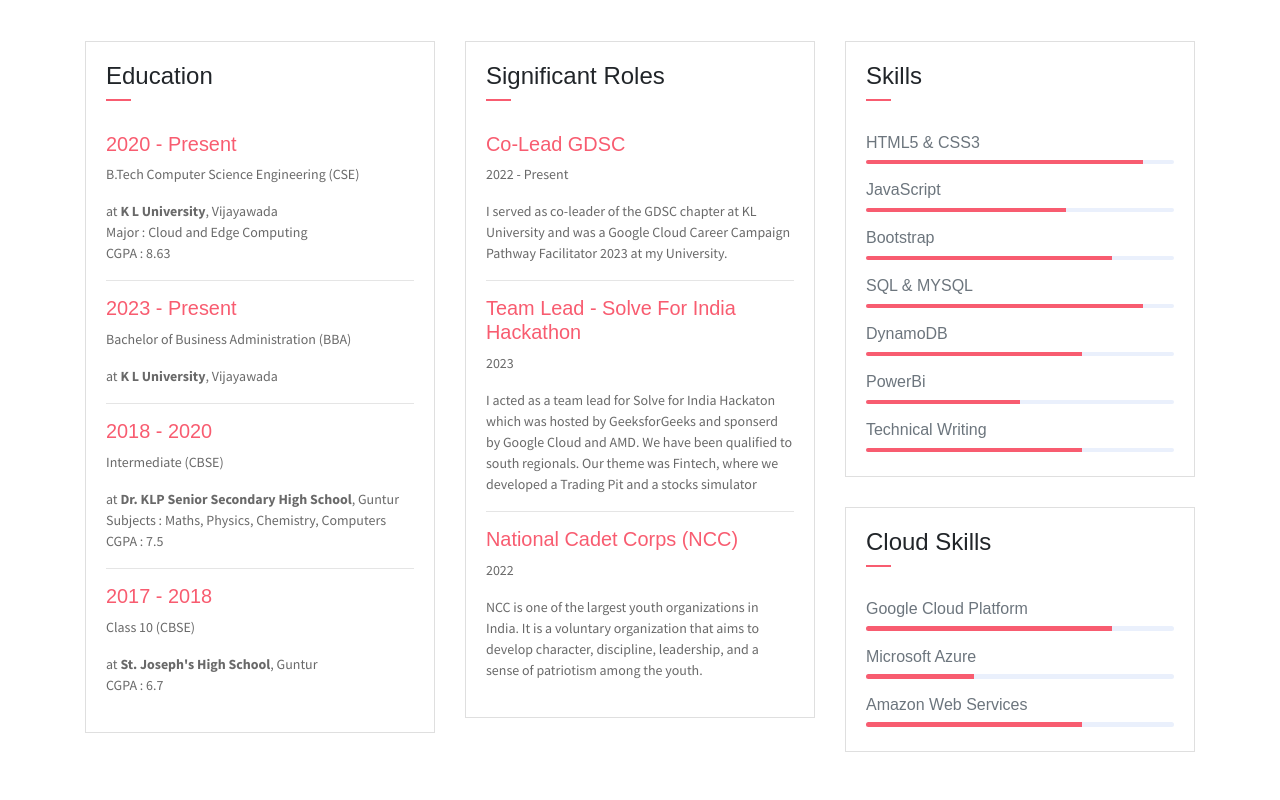
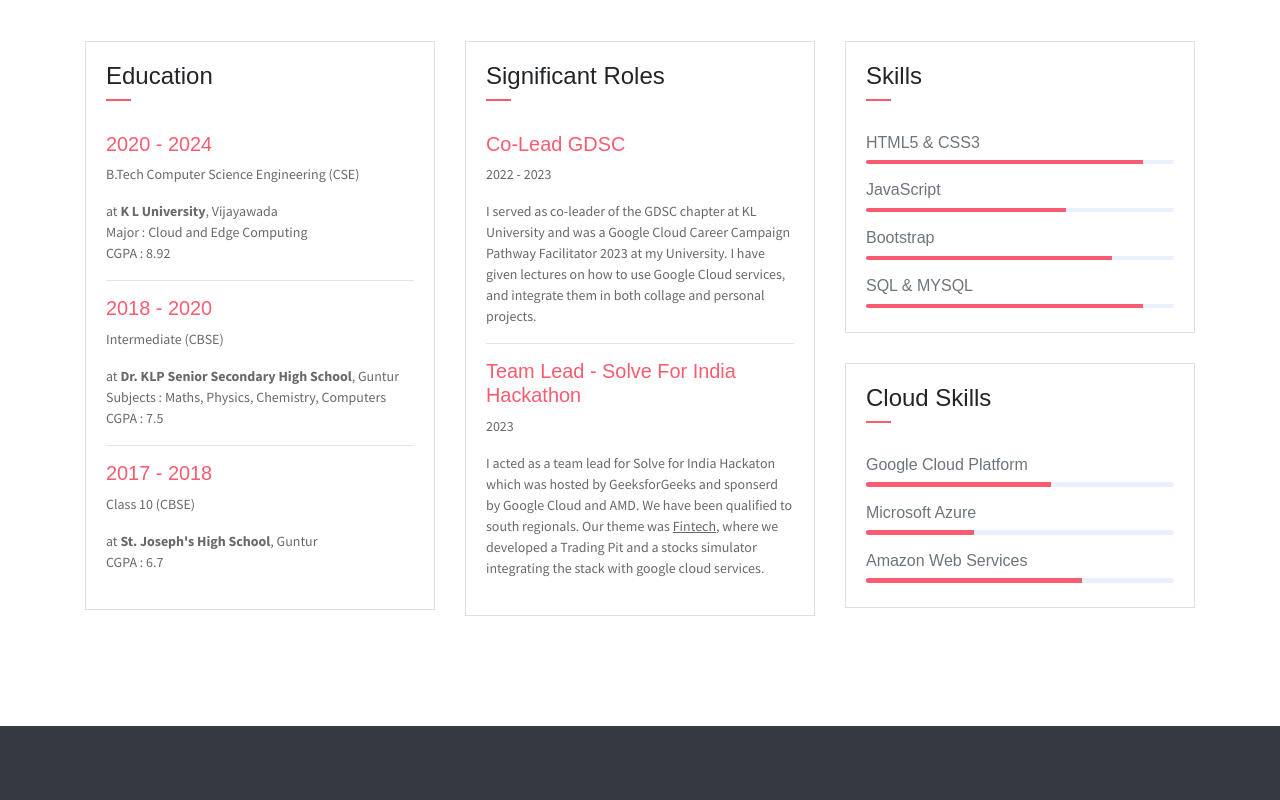
Before and after one commit to Asish-15/Portfolio, a website: page public_html/index.html in a window 1280 px wide. Shown: the part 1360-2160 px from the top of the page. Drawn offline with Linux system fonts and the light colour scheme; some packages are replaced by stand-ins of ours.

Commit message:
first commit

```diff
--- a/gulpfile.js
+++ b/gulpfile.js
@@ -49,7 +49,7 @@
 gulp.task('css', function() {
     return gulp.src(paths.src.css)
     .pipe(cleanCSS({compatibility: 'ie8'}))
-    .pipe(concat('johndoe.css'))
+    .pipe(concat('asish.css'))
     .pipe(rename({ suffix: '.min' }))
     .pipe(gulp.dest(paths.dist.css))
 });
@@ -58,7 +58,7 @@
 gulp.task('js', function() {
     return gulp.src(paths.src.js)
     .pipe(uglify())
-    .pipe(concat('johndoe.js'))
+    .pipe(concat('asish.js'))
     .pipe(rename({ suffix: '.min' }))
     .pipe(gulp.dest(paths.dist.js))
     .pipe(browserSync.stream());
--- a/package.json
+++ b/package.json
@@ -1,9 +1,8 @@
 {
-  "name": "John_Doe",
+  "name": "Asish Tony Mulaguri",
   "version": "1.5.0",
-  "description": "An elegant responsive bootstrap 4.x theme.",
+  "description": "Personal portfolio Website",
   "main": "gulpfile.js",
-  "author": "DevCRUD",
   "scripts": {
     "start": "gulp"
   },
--- a/public_html/index.html
+++ b/public_html/index.html
@@ -7,7 +7,7 @@
     <title>MULAGURI ASISH TONY</title>
     <!-- font icons -->
     <link rel="stylesheet" href="assets/vendors/themify-icons/css/themify-icons.css">
-    <!-- Bootstrap + JohnDoe main styles -->
+    <!-- Bootstrap + Asish main styles -->
 	<link rel="stylesheet" href="assets/css/asish.css">
     <link rel="stylesheet" href="https://cdnjs.cloudflare.com/ajax/libs/font-awesome/5.15.3/css/all.min.css" integrity="sha512-QLJFwO/J8fukS1Ibg+TX5v5K5SV0JuplF+5URlZStvH6Jh8a+feI2GekFFyv5a5f5n5n5e5ZIa5zKlmFw/cHfQ==" crossorigin="anonymous" />
 
@@ -55,6 +55,9 @@
                     <li class="nav-item">
                         <a href="#resume" class="nav-link">Resume</a>
                     </li>
+                    <li class="nav-item">
+                        <a href="#service" class="nav-link">Services</a>
+                    </li>
                 </ul>
                 <ul class="navbar-nav brand">
                     <img src="assets/imgs/me2.jpg" alt="my image" class="brand-img">
@@ -65,8 +68,13 @@
                 </ul>
                 <ul class="navbar-nav ml-auto">
                     <li class="nav-item">
+                        <a href="#projects" class="nav-link">Projects</a>
+                    </li>
+
+                    <li class="nav-item">
                         <a href="#portfolio" class="nav-link">Certifications</a>
                     </li>
+
                     <li class="nav-item">
                         <a href="#blog" class="nav-link">Blog</a>
                     </li>
@@ -152,17 +160,13 @@
                             </div>
                         </div>
                         <div class="card-body">
-                            <h6 class="title text-danger">2020 - Present</h6>
+                            <h6 class="title text-danger">2020 - 2024</h6>
                             <P>B.Tech Computer Science Engineering (CSE)</P>
                             <P class="subtitle">at <strong>K L University</strong>, Vijayawada <br>
                                 Major : Cloud and Edge Computing <br>
-                                CGPA  : 8.63 </P>
+                                CGPA  : 8.92 </P>
                             <hr>
-                            <h6 class="title text-danger">2023 - Present</h6>
-                            <P>Bachelor of Business Administration (BBA)</P>
-                            <P class="subtitle">at <strong>K L University</strong>, Vijayawada <br>
-                                 </P>
-                            <hr>
+
                             <h6 class="title text-danger">2018 - 2020</h6>
                             <P>Intermediate (CBSE)</P>
                             <P class="subtitle">at <strong>Dr. KLP Senior Secondary High School</strong>, Guntur <br>
@@ -174,7 +178,6 @@
                             <P>Class 10 (CBSE)</P>
                             <P class="subtitle">at <strong>St. Joseph's High School</strong>, Guntur <br>
                                 CGPA  : 6.7</P></P>
-
                         </div>
                     </div>
                 </div>
@@ -188,16 +191,14 @@
                         </div>
                         <div class="card-body">
                             <h6 class="title text-danger">Co-Lead GDSC</h6>
-                            <P>2022 - Present</P>
-                            <P class="subtitle">I served as co-leader of the GDSC chapter at KL University and was a Google Cloud Career Campaign Pathway Facilitator 2023 at my University.</P>
+                            <P>2022 - 2023</P>
+                            <P class="subtitle">I served as co-leader of the GDSC chapter at KL University and was a Google Cloud Career Campaign Pathway Facilitator 2023 at my University. I have given lectures on how to use Google Cloud services, and integrate them in both collage and personal projects.</P>
                             <hr>
                             <h6 class="title text-danger">Team Lead - Solve For India Hackathon</h6>
                             <P>2023</P>
-                            <P class="subtitle">I acted as a team lead for Solve for India Hackaton which was hosted by GeeksforGeeks and sponserd by  Google Cloud and AMD. We have been qualified to south regionals. Our theme was Fintech, where we developed a Trading Pit and a stocks simulator </P>
-                            <hr>
-                            <h6 class="title text-danger">National Cadet Corps (NCC)</h6>
-                            <P>2022</P>
-                            <P class="subtitle">NCC is one of the largest youth organizations in India. It is a voluntary organization that aims to develop character, discipline, leadership, and a sense of patriotism among the youth.</P>
+                            <P class="subtitle">I acted as a team lead for Solve for India Hackaton which was hosted by GeeksforGeeks and sponserd by  Google Cloud and AMD. We have been qualified to south regionals. Our theme was <u>Fintech</u>, where we developed a Trading Pit and a stocks simulator integrating the stack with google cloud services. </P>
+
+
                         </div>
                     </div>
                 </div>
@@ -226,18 +227,6 @@
                             <div class="progress mb-3">
                                 <div class="progress-bar bg-danger" role="progressbar" style="width: 90%" aria-valuenow="75" aria-valuemin="0" aria-valuemax="100"></div>
                             </div>
-                            <h6>DynamoDB</h6>
-                            <div class="progress mb-3">
-                                <div class="progress-bar bg-danger" role="progressbar" style="width: 70%" aria-valuenow="75" aria-valuemin="0" aria-valuemax="100"></div>
-                            </div>
-                            <h6>PowerBi</h6>
-                            <div class="progress mb-3">
-                                <div class="progress-bar bg-danger" role="progressbar" style="width: 50%" aria-valuenow="75" aria-valuemin="0" aria-valuemax="100"></div>
-                            </div>
-                            <h6>Technical Writing</h6>
-                            <div class="progress mb-3">
-                                <div class="progress-bar bg-danger" role="progressbar" style="width: 70%" aria-valuenow="75" aria-valuemin="0" aria-valuemax="100"></div>
-                            </div>
                         </div>
                     </div>
                     <div class="card">
@@ -250,7 +239,7 @@
                         <div class="card-body pb-2">
                            <h6>Google Cloud Platform</h6>
                             <div class="progress mb-3">
-                                <div class="progress-bar bg-danger" role="progressbar" style="width: 80%" aria-valuenow="25" aria-valuemin="0" aria-valuemax="100"></div>
+                                <div class="progress-bar bg-danger" role="progressbar" style="width: 60%" aria-valuenow="25" aria-valuemin="0" aria-valuemax="100"></div>
                             </div>
                             <h6>Microsoft Azure</h6>
                             <div class="progress mb-3">
@@ -316,7 +305,7 @@
                 </div>
             </div>
         </div>
-    </section> -->
+    </section>
 
     <section class="section" id="service">
         <div class="container">
@@ -329,7 +318,7 @@
                         </div>
                         <div class="card-body px-4 py-3">
                             <h5 class="mb-3 card-title text-dark">Cloud monitoring</h5>
-                            <P class="subtitle"><!-- write here --></P>
+                            <P class="subtitle"><ul><li>Cloud Watch</li></ul></P>
                         </div>
                     </div>
                 </div>
@@ -392,9 +381,16 @@
         </div>
     </section>
 
-    <!--<section class="section bg-custom-gray" id="price">
+    <section class="section bg-dark py-5">
+        <div class="container text-center">
+            <h2 class="text-light mb-5 font-weight-normal">I Am Available For FreeLance</h2>
+            <button class="btn bg-primary w-lg" onclick="location.href='mailto:asishtony15@gmail.com?subject=Subject%20Here&body=Message%20Here';" >Hire me</button>
+        </div>
+    </section>
+
+    <section class="section bg-custom-gray" id="projects">
         <div class="container">
-            <h1 class="mb-5"><span class="text-danger">Packs</span> Pricing</h1>
+            <h1 class="mb-5"><span class="text-danger">MY</span> Projects</h1>
             <div class="row align-items-center">
                 <div class="col-md-6 col-lg-3">
                     <div class="price-card text-center mb-4">
@@ -410,7 +406,7 @@
                             <li class="list-item"><span class="text-muted">No Domain</span></li>
                             <li class="list-item">1 <span class="text-muted">User</span></li>
                         </ul>
-                        <button class="btn btn-primary btn-rounded w-lg">Subscribe</button>
+                        <button class="btn btn-primary btn-rounded w-lg">View</button>
                     </div>
                 </div>
                 <div class="col-md-6 col-lg-3">
@@ -427,7 +423,7 @@
                             <li class="list-item">1<span class="text-muted">Domain</span></li>
                             <li class="list-item">5 <span class="text-muted">User</span></li>
                         </ul>
-                        <button class="btn btn-primary btn-rounded w-lg">Subscribe</button>
+                        <button class="btn btn-primary btn-rounded w-lg">View</button>
                     </div>
                 </div>
                 <div class="col-md-6 col-lg-3">
@@ -444,7 +440,7 @@
                             <li class="list-item">5<span class="text-muted"> Domain</span></li>
                             <li class="list-item">15<span class="text-muted">User</span></li>
                         </ul>
-                        <button class="btn btn-primary btn-rounded w-lg">Subscribe</button>
+                        <button class="btn btn-primary btn-rounded w-lg">View</button>
                     </div>
                 </div>
                 <div class="col-md-6 col-lg-3">
@@ -461,18 +457,14 @@
                             <li class="list-item">10<span class="text-muted"> Domain</span></li>
                             <li class="list-item">Unlimite<span class="text-muted">User</span></li>
                         </ul>
-                        <button class="btn btn-primary btn-rounded w-lg">Subscribe</button>
+                        <button class="btn btn-primary btn-rounded w-lg">View</button>
                     </div>
                 </div>
             </div>
         </div>
-    </section> -->
-    <section class="section bg-dark py-5">
-        <div class="container text-center">
-            <h2 class="text-light mb-5 font-weight-normal">I Am Available For FreeLance</h2>
-            <button class="btn bg-primary w-lg" onclick="location.href='mailto:asishtony15@gmail.com?subject=Subject%20Here&body=Message%20Here';" >Hire me</button>
-        </div>
     </section>
+
+
 
     <!-- Portfolio Section -->
     <section class="section bg-custom-gray" id="portfolio">
@@ -645,18 +637,7 @@
                             </div>
                         </div>
                     </div>
-                    <!--<div class="col-md-6 col-lg-4 branding">
-                        <div class="portfolio-item">
-                            <img src="assets/imgs/branding-4.jpg" class="img-fluid" alt="Download free bootstrap 4 admin dashboard, free boootstrap 4 templates">
-                            <div class="content-holder">
-                                <a class="img-popup" href="assets/imgs/branding-4.jpg"></a>
-                                <div class="text-holder">
-                                    <h6 class="title">BRANDING</h6>
-                                    <p class="subtitle">Expedita corporis doloremque velit in totam!</p>
-                                </div>
-                            </div>
-                        </div>
-                    </div> -->
+
 
                 </div>
             </div>
@@ -815,14 +796,6 @@
 
         </div>
     </div>
-    <!--
-    <footer class="footer py-3">
-        <div class="container">
-            <p class="small mb-0 text-light">
-                &copy; <script>document.write(new Date().getFullYear())</script> Created With <i class="ti-heart text-danger"></i> By <a href="http://devcrud.com" target="_blank"><span class="text-danger" title="Bootstrap 4 Themes and Dashboards">DevCRUD</span></a>
-            </p>
-        </div>
-    </footer> -->
 
 	<!-- core  -->
     <script src="assets/vendors/jquery/jquery-3.4.1.js"></script>
@@ -837,8 +810,8 @@
     <!-- Google mpas -->
     <script  src="https://maps.googleapis.com/maps/api/js?key=AIzaSyCtme10pzgKSPeJVJrG1O3tjR6lk98o4w8&callback=initMap"></script>
 
-    <!-- JohnDoe js -->
-    <script src="assets/js/johndoe.js"></script>
+    <!-- Asish js -->
+    <script src="assets/js/asish.js"></script>
 
 </body>
 </html>
```
Also changed, not shown: README.txt, public_html/assets/js/asish.js (renamed from public_html/assets/js/johndoe.js), 1 other file.
